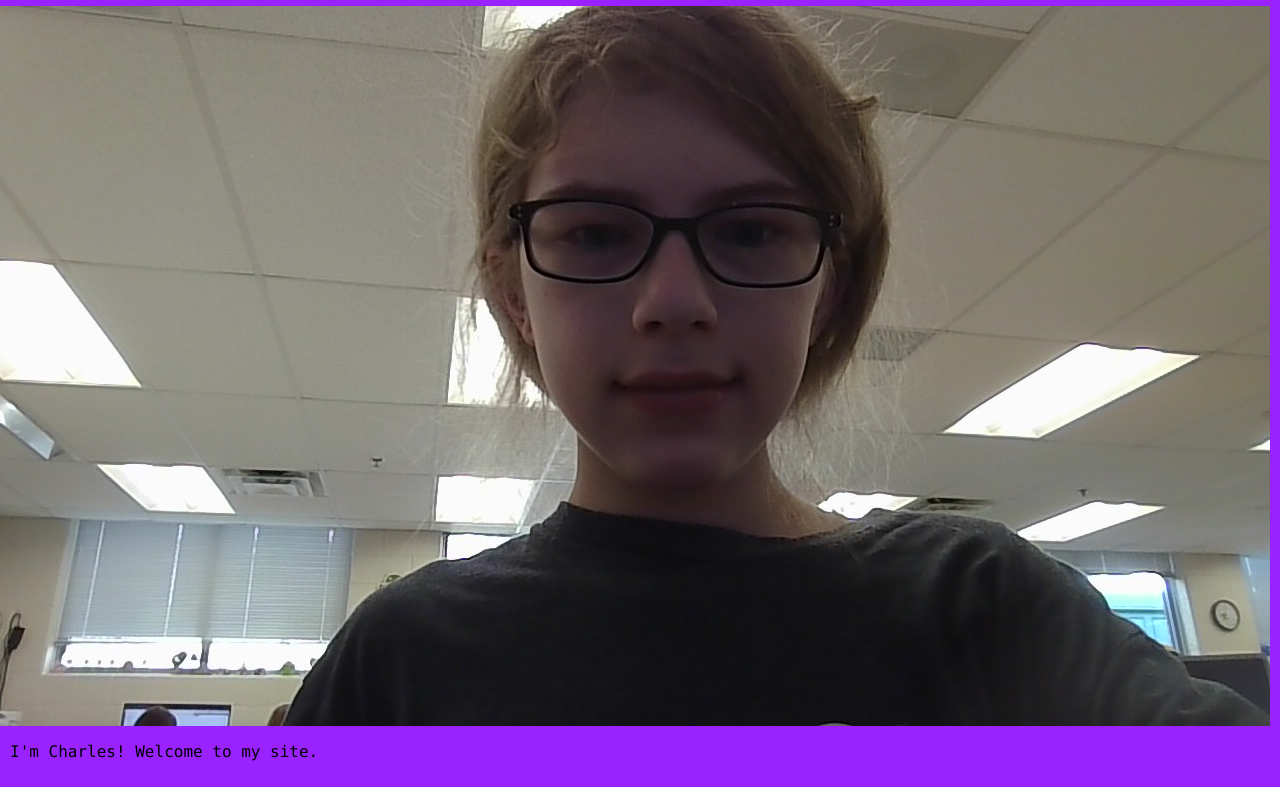
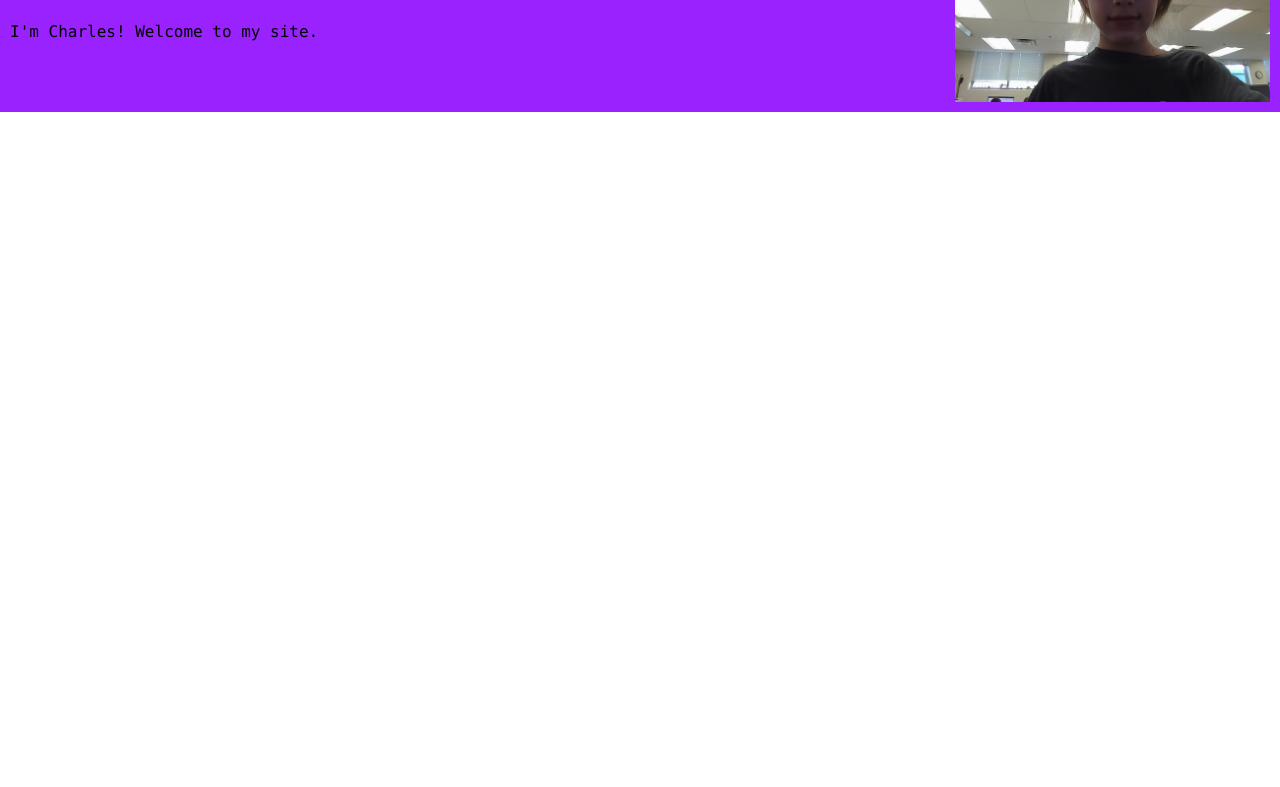
Before and after one commit to tjspremier/boba, a plain HTML site: page index.html in a window 1280 px wide. Shown: the part 85-872 px from the top of the page. After the commit the page ends 800 px from the top, so only its background shows below. Drawn offline with Linux system fonts and the light colour scheme.

Commit message:
Updated style.css

```diff
--- a/style.css
+++ b/style.css
@@ -27,4 +27,7 @@ div.top p {
 }
 #me {
 	float: right;
+	width: 25%;
+	height: 25%;
+	border-width: 2%;
 }
```
